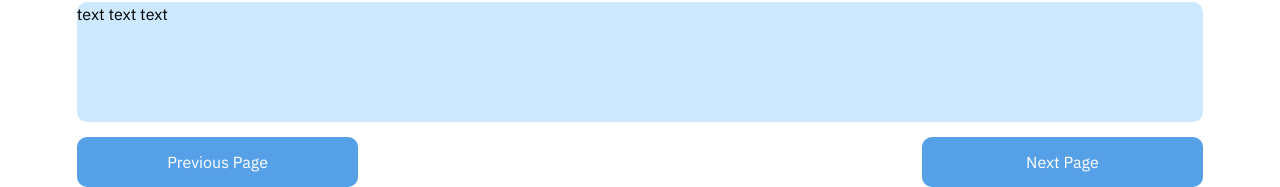
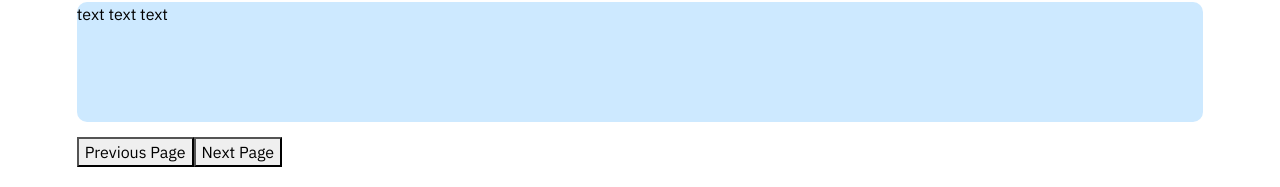
Before and after one commit to OPTIMIMCOW/MapFilter, a React (Create React App) app in the folder WhaleSpotting/react-app/: page / in a window 1280 px wide. Shown: the part 874-1061 px from the top of the page. Built offline with nearby package versions, Linux system fonts and the light colour scheme.

Commit message:
home scss

```diff
--- a/WhaleSpotting/react-app/src/styles/Home.scss
+++ b/WhaleSpotting/react-app/src/styles/Home.scss
@@ -79,27 +79,7 @@
     }
 }
 
-.page-nav {
-    width: 100%;
-    display: flex;
-    justify-content: space-between;
-    font-family: $fontFamily;
 
-    .page-button{
-        height: 50px;
-        width: 25%;
-        font-family: $fontFamily;
-        background-color: $primaryLight;
-        border-radius: 10px;
-        border-width: 0px;
-        color: $textOnPrimary;
-
-        &:hover
-        {
-            background-color: $primaryCard;
-        }
-    }
-}
 
 @media (max-width: 600px) {
     .banner-image{
@@ -133,10 +113,4 @@
             width:100%;
         }
     }
-
-    .page-nav {
-        .page-button {
-            width: 40%;
-        }
-    }
 }
```
